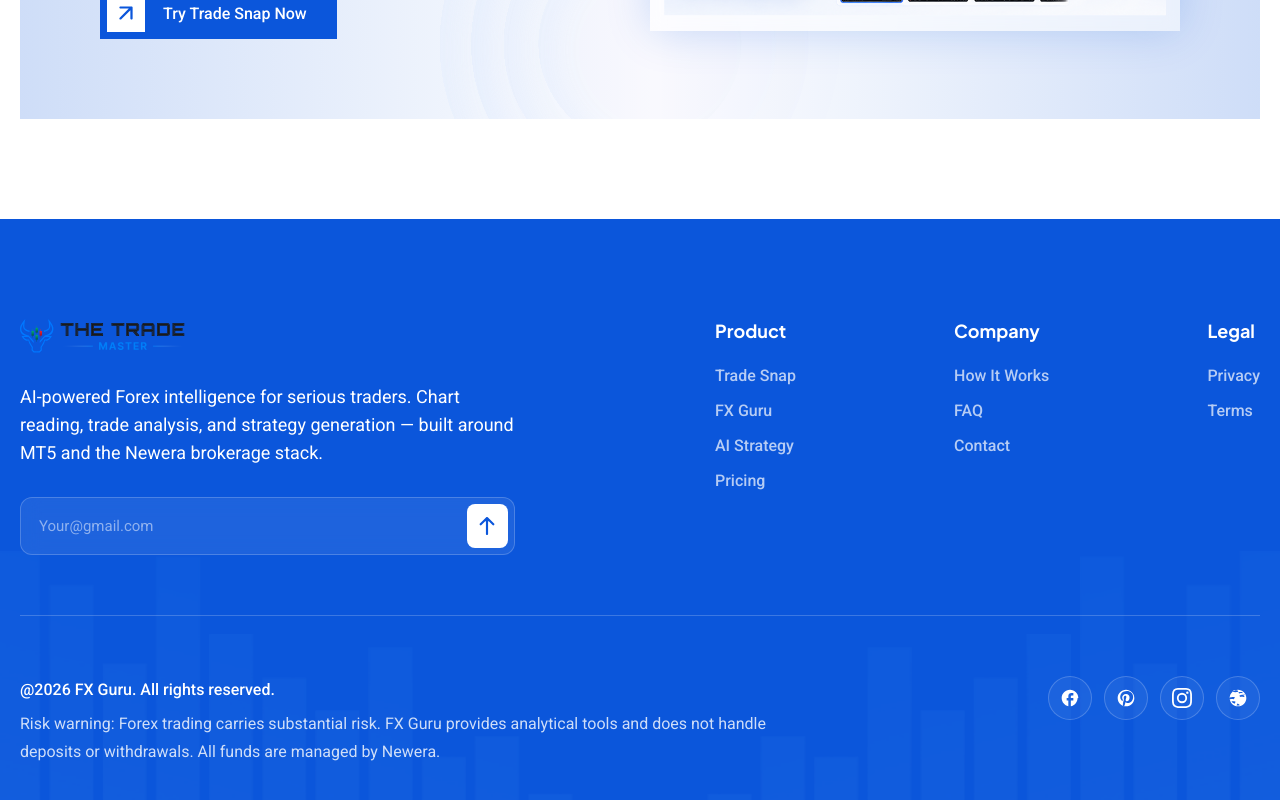
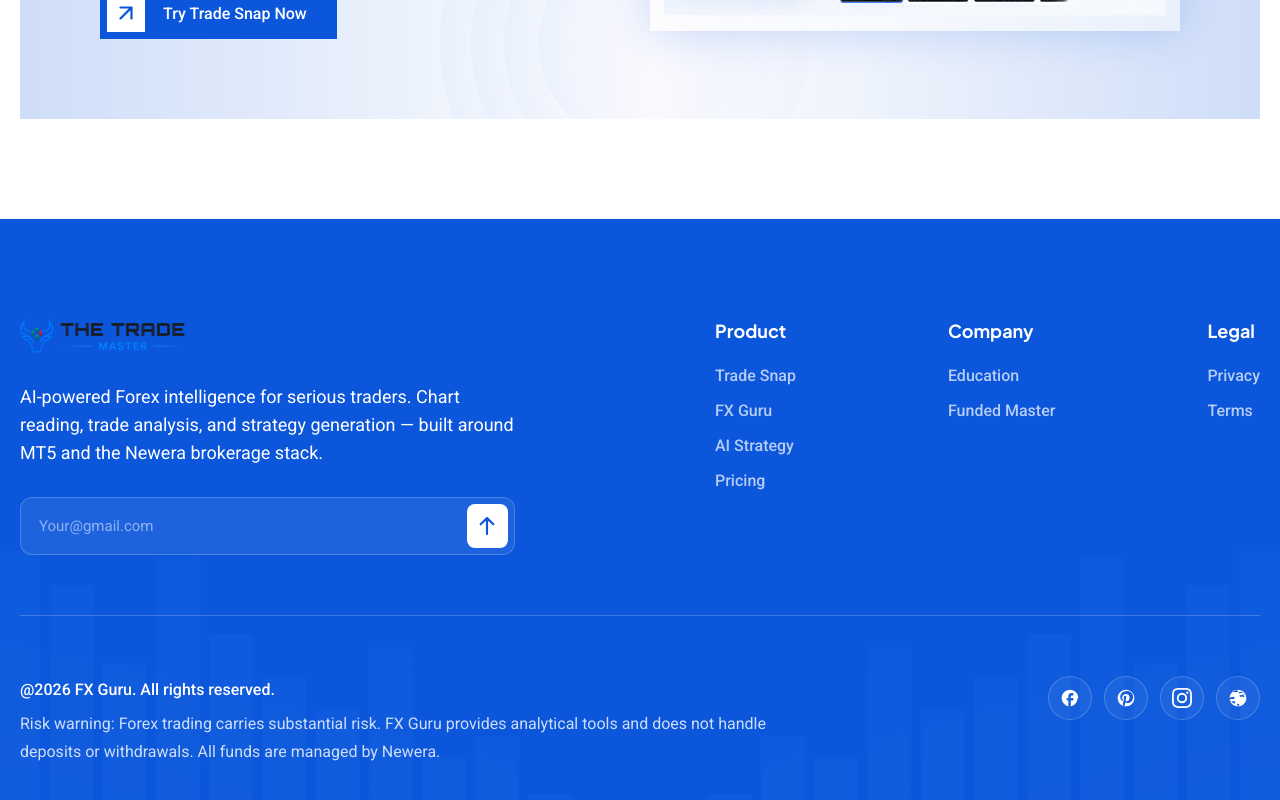
Before and after one commit to mansivadodariya/tradguru-user, a Next.js app: page /tradesnap in a window 1280 px wide. Shown: the part 1723-2523 px from the top of the page. Built offline with nearby package versions, Linux system fonts and the light colour scheme.

Commit message:
feat: images added

```diff
--- a/src/components/footer/index.js
+++ b/src/components/footer/index.js
@@ -88,9 +88,29 @@
                         <div className={styles.linkCol}>
                             <h4>Company</h4>
                             <ul>
-                                <li><Link href="/#how-it-works">How It Works</Link></li>
-                                <li><Link href="/#faq">FAQ</Link></li>
-                                <li><Link href="/#about">Contact</Link></li>
+                                <li>
+                                    <Link
+                                        href="https://www.edufins.com/"
+                                        target="_blank"
+                                        rel="noopener noreferrer"
+                                        aria-label="Education"
+                                    >
+                                        Education
+                                    </Link>
+                                </li>
+                                <li>
+
+
+                                    <Link
+                                        href="https://fundedmaster.com/"
+                                        target="_blank"
+                                        rel="noopener noreferrer"
+                                        aria-label="Funded Master"
+                                    >
+                                        Funded Master
+                                    </Link>
+                                </li>
+
                             </ul>
                         </div>
 
--- a/src/rendering/home/sliderSection/index.js
+++ b/src/rendering/home/sliderSection/index.js
@@ -2,13 +2,13 @@
 import React from 'react';
 import { motion } from 'framer-motion';
 import styles from './sliderSection.module.scss';
-const MetaIcon = '/assets/icons/meta.svg';
+const MetaIcon = '/assets/icons/Img2.svg';
 const EdufinsIcon = '/assets/icons/edufins.svg';
-const MatchIcon = '/assets/icons/Match.svg';
+const MatchIcon = '/assets/icons/Img1.svg';
 const AsicIcon = '/assets/icons/asic.svg';
 const AlgomaticIcon = '/assets/icons/algomatic.svg';
 
-const images = [ EdufinsIcon,   AlgomaticIcon];
+const images = [ EdufinsIcon, MetaIcon , MatchIcon,AlgomaticIcon];
 // Duplicate array 4 times to ensure it covers large screens and loops seamlessly
 const duplicatedImages = [...images, ...images, ...images, ...images];
 
```
Also changed, not shown: public/assets/icons/Img1.svg (added), public/assets/icons/Img2.svg (added).
